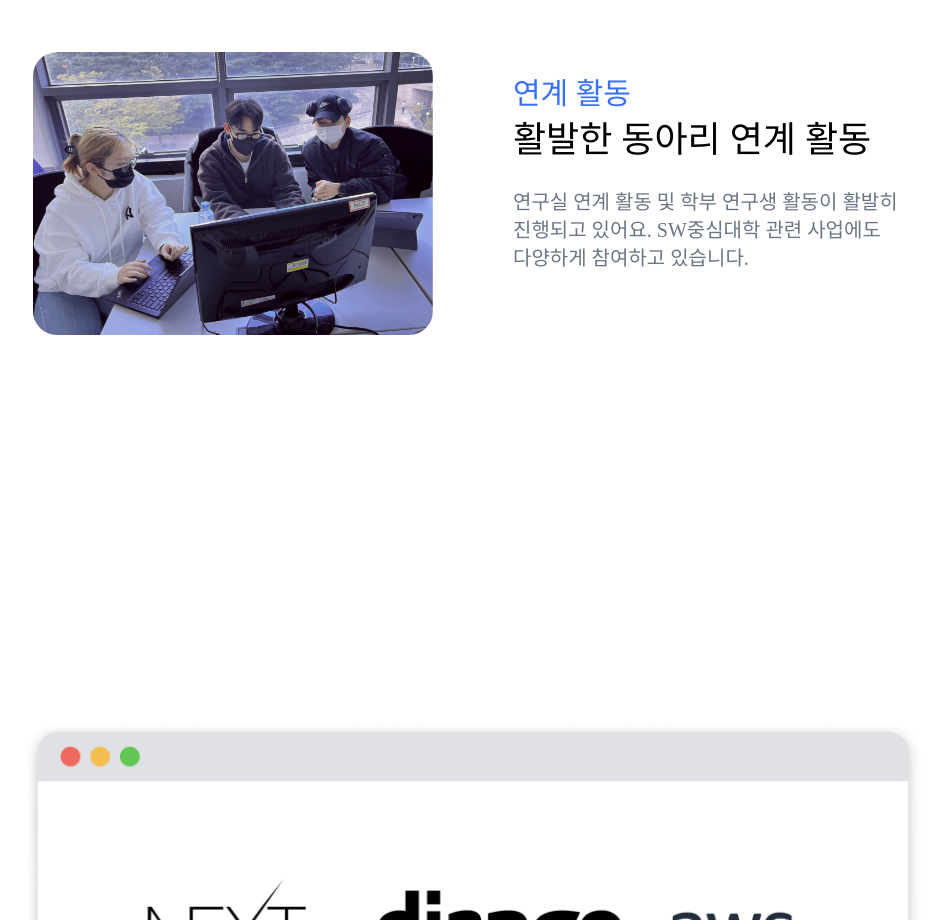
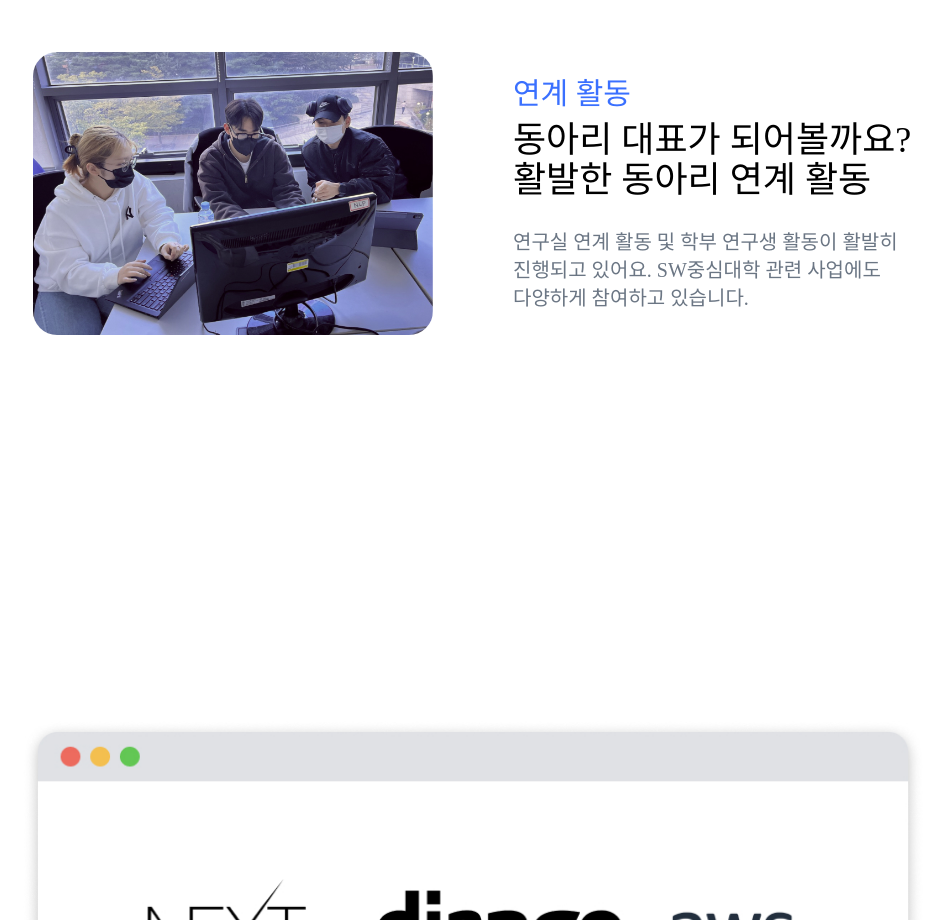
Before and after one commit to KMU-WINK/wink-official-frontend, a Next.js app: page / in a window 1280 px wide. Shown: the part 4740-5660 px from the top of the page, without its empty margins (167-1113 px from the left). Built offline with nearby package versions, Linux system fonts and the light colour scheme; a web font is replaced by a local one.

Commit message:
fix: Index 페이지 누락 내용 추가

```diff
--- a/src/pages/index.tsx
+++ b/src/pages/index.tsx
@@ -46,7 +46,7 @@ const contentList = [
   },
   {
     subject: "연계 활동",
-    title: "활발한 동아리 연계 활동",
+    title: "동아리 대표가 되어볼까요?\n활발한 동아리 연계 활동",
     text: "연구실 연계 활동 및 학부 연구생 활동이 활발히 진행되고 있어요. SW중심대학 관련 사업에도 다양하게 참여하고 있습니다.",
     reverse: true,
     imageSrc: active_4,
```
